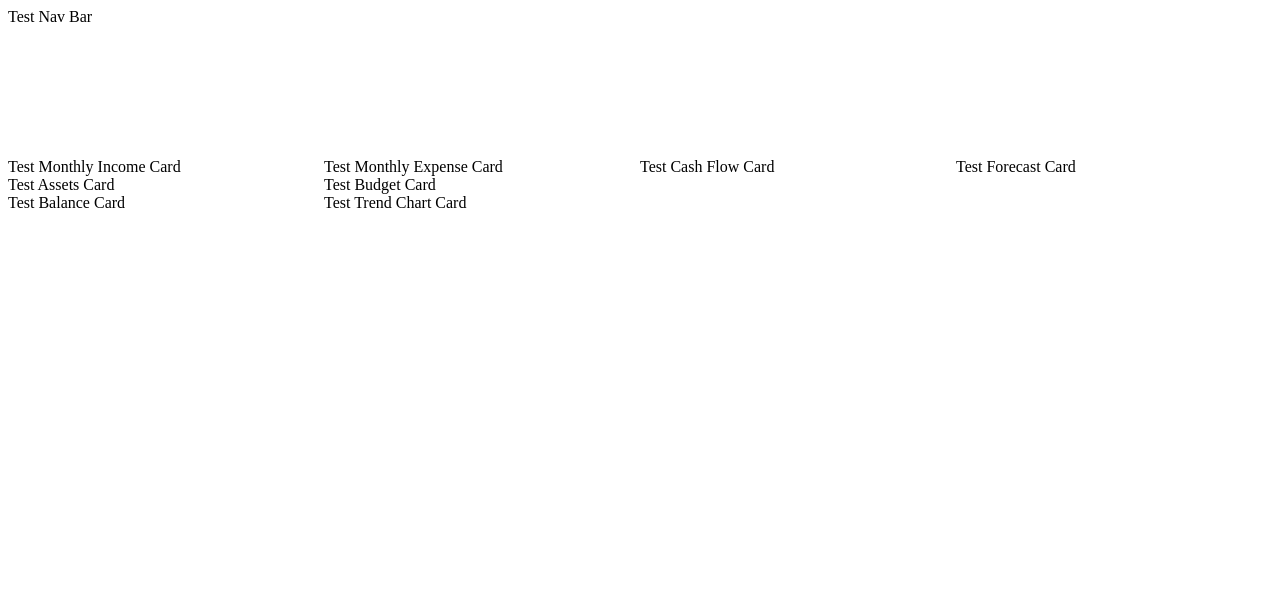
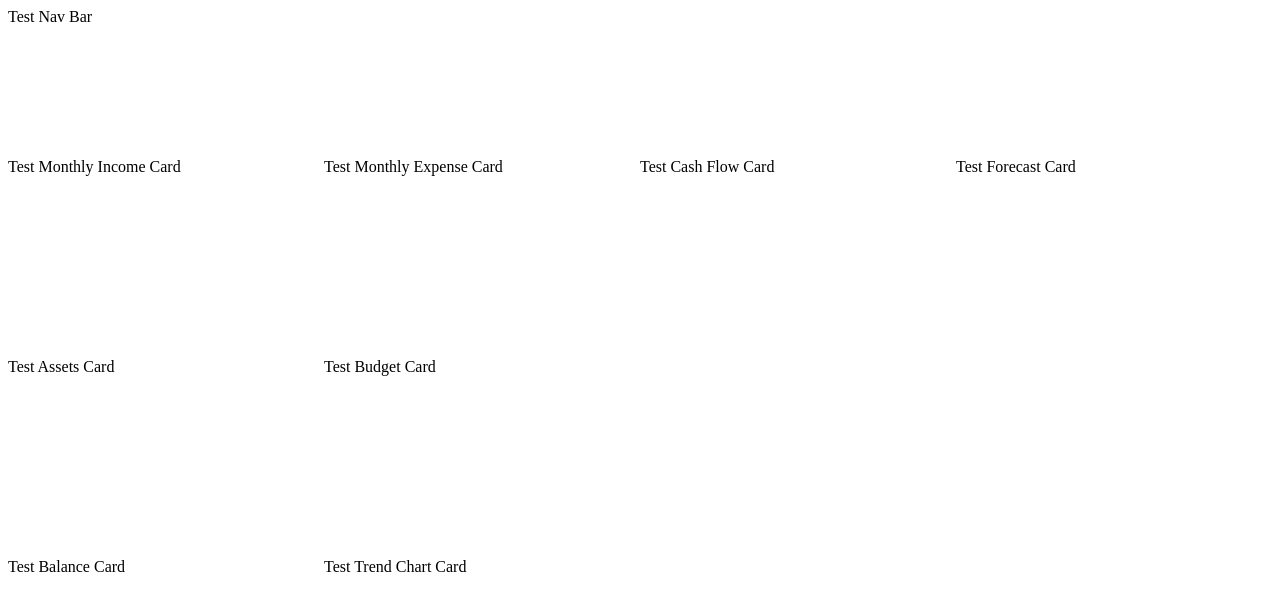
Before and after one commit to Master-Vault/Main, a React app: page / in a window 1280 px wide. Shown: the top 610 px of the page. Built offline with nearby package versions, Linux system fonts and the light colour scheme; no server answers; a web font is replaced by a local one.

Commit message:
css updates

```diff
--- a/client/components/TransactionsCard.jsx
+++ b/client/components/TransactionsCard.jsx
@@ -11,7 +11,7 @@ const TransactionsCard = (props) => {
   });
 
   return (
-    <div className='transactionsContainer'>
+    <div className='TransactionsCard'>
       {transactions}
     </div>
   )
--- a/client/stylesheets/styles.css
+++ b/client/stylesheets/styles.css
@@ -1,7 +1,7 @@
 .mainContainer {
   display: grid;
   grid-template-columns: 1fr 1fr 1fr 1fr;
-  grid-template-rows: 150px 1fr 1fr 1fr;
+  grid-template-rows: 150px 200px 200px 1fr;
   gap: 0px 0px;
   grid-auto-flow: row;
   grid-template-areas:
@@ -49,4 +49,5 @@
 
 .TransactionsCard {
   grid-area: Transactions;
+  overflow: hidden;
 }
```
